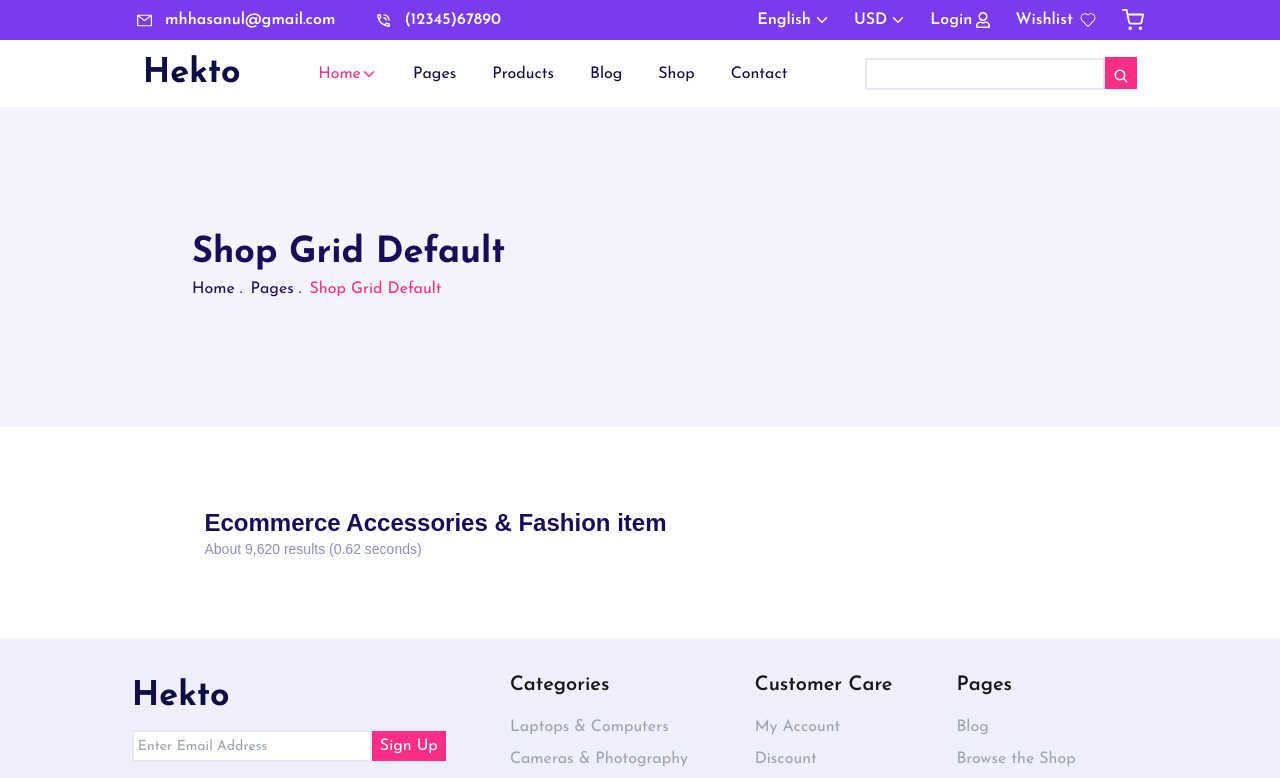
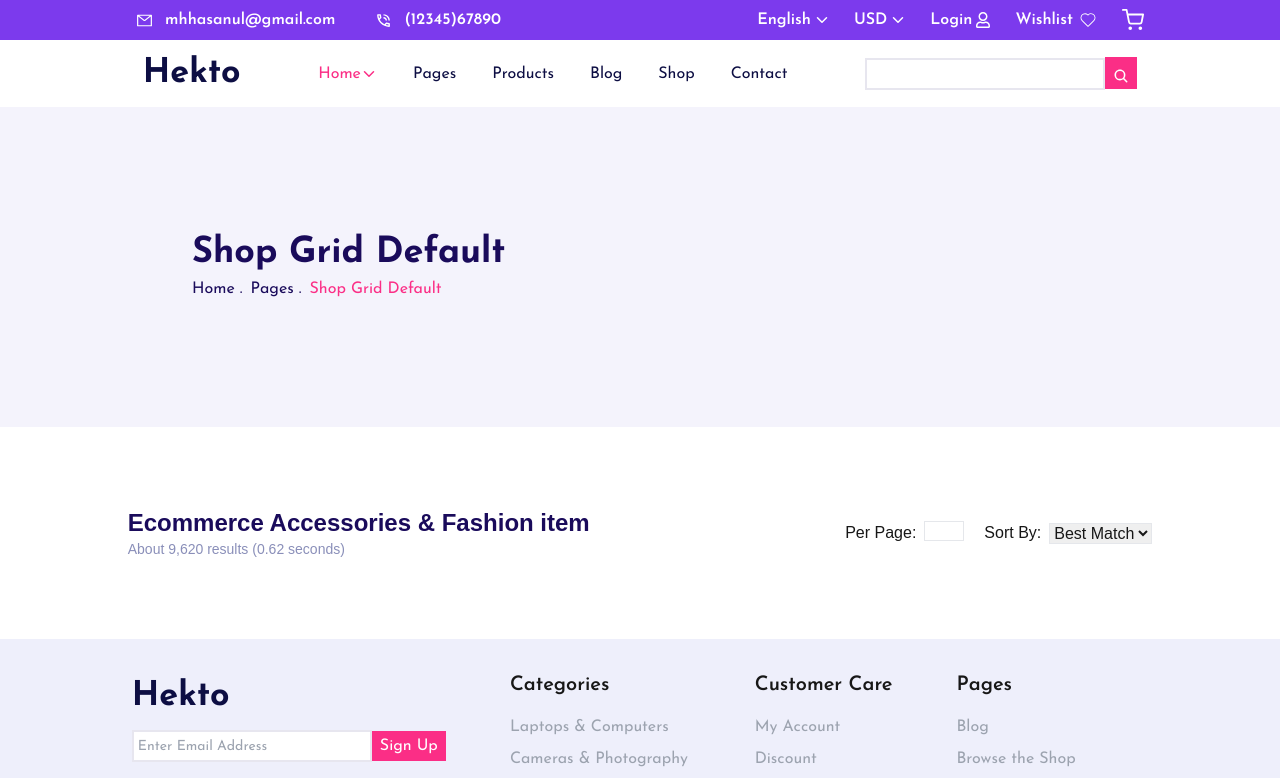
Before and after one commit to GhulamQadir/nextjs-ui-hackathon, a Next.js app: page /pages in a window 1280 px wide. Shown: the top 778 px of the page. Built offline with nearby package versions, Linux system fonts and the light colour scheme; a web font is replaced by a local one.

Commit message:
updated changes

```diff
--- a/src/app/pages/page.tsx
+++ b/src/app/pages/page.tsx
@@ -22,7 +22,18 @@ function Pages() {
               About 9,620 results (0.62 seconds)
             </p>
           </div>
-          <div></div>
+          <div className="flex gap-x-5 items-center">
+            <div className="flex gap-x-2">
+              <p>Per Page:</p>
+              <input type="text" className="w-10 h-5 border-[1px]" />
+            </div>
+            <div className="flex items-center gap-x-2">
+              <p>Sort By:</p>
+              <select name="Best Match" className="border-[1px]">
+                <option value="Best Match">Best Match</option>
+              </select>
+            </div>
+          </div>
         </div>
       </div>
     </div>
--- a/src/components/Navbar.tsx
+++ b/src/components/Navbar.tsx
@@ -78,22 +78,26 @@ function Navbar() {
             </div>
             <ul className="text-lg font-josefin text-[#0D0E43] mt-4">
               <li className="mt-3">
-                <Link href={"/"}>Home</Link>
+                <Link href={"/"} onClick={onClose}>
+                  Home
+                </Link>
               </li>
               <li className="mt-3">
-                <Link href={"/pages"}>Pages</Link>
+                <Link href={"/pages"} onClick={onClose}>
+                  Pages
+                </Link>
               </li>
               <li className="mt-3">
-                <Link href={"#"}>Products</Link>
+                <Link href={"#"} onClick={onClose}>Products</Link>
               </li>
               <li className="mt-3">
-                <Link href={"#"}>Blog</Link>
+                <Link href={"#"} onClick={onClose}>Blog</Link>
               </li>
               <li className="mt-3">
-                <Link href={"#"}>Shop</Link>
+                <Link href={"#"} onClick={onClose}>Shop</Link>
               </li>
               <li className="mt-3">
-                <Link href={"#"}>Contact</Link>
+                <Link href={"#"} onClick={onClose}>Contact</Link>
               </li>
             </ul>
             <div className="mt-5">
```
